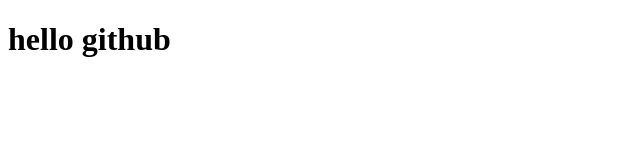
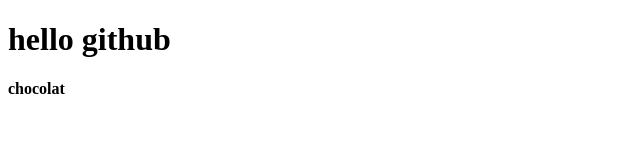
Before and after one commit to henda-na/cv, a plain HTML site: page index.html in a window 1280 px wide. Shown: the full height of the page, 0-640 px from the left. Drawn offline with Linux system fonts and the light colour scheme.

Commit message:
premier commit

```diff
--- a/index.html
+++ b/index.html
@@ -14,5 +14,6 @@
 
 <body>
     <h1>hello github</h1>
+    <p><strong>chocolat</strong></p>
 </body>
 </html>
```
